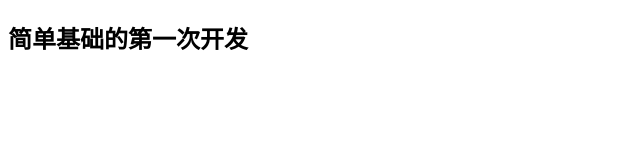
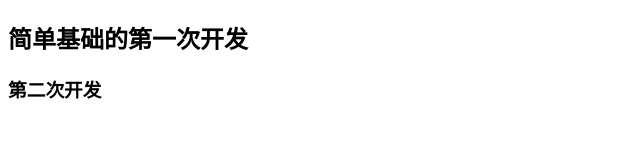
Before and after one commit to yingYYK/dev-, a plain HTML site: page index.html in a window 1280 px wide. Shown: the whole page, without its empty margins (0-640 px from the left). Drawn offline with Linux system fonts and the light colour scheme.

Commit message:
第二次提交产生第二个版本

```diff
--- a/index.html
+++ b/index.html
@@ -8,5 +8,6 @@
 </head>
 <body>
     <h2>简单基础的第一次开发</h2>
+    <h3>第二次开发</h3>
 </body>
 </html>
```
